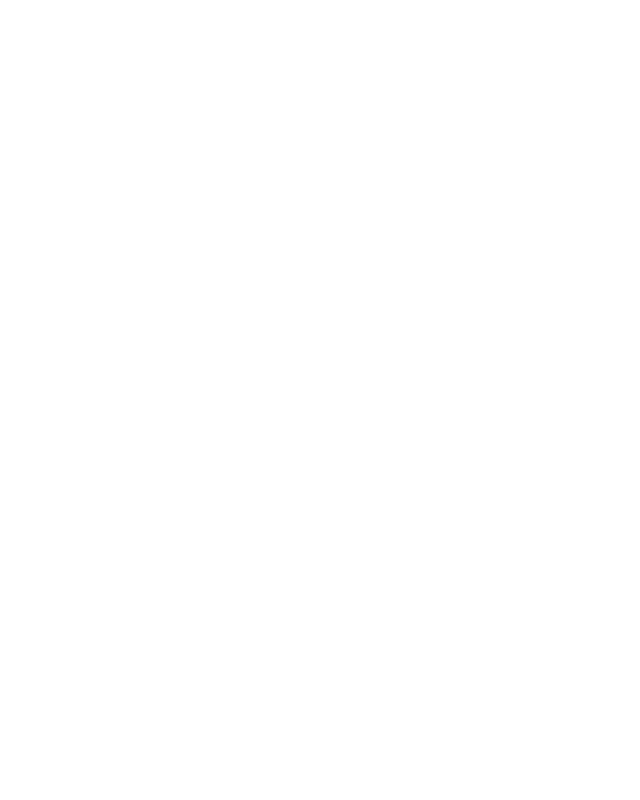
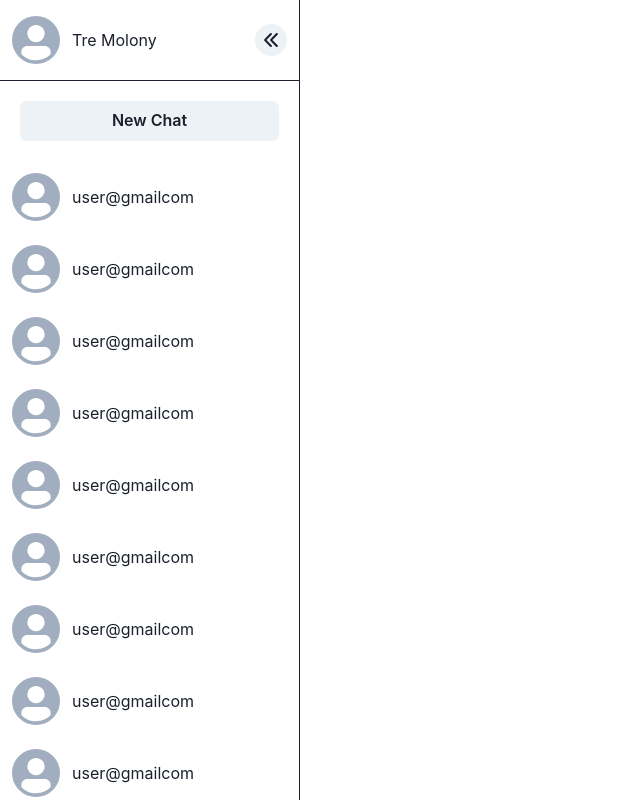
Before and after one commit to Dooootz/next-firebase-chat-app, a Next.js app: page / in a window 1280 px wide. Shown: the whole page, without its empty margins (0-640 px from the left). Built offline with nearby package versions, Linux system fonts and the light colour scheme.

Commit message:
Render sidebar to root page

```diff
--- a/pages/index.js
+++ b/pages/index.js
@@ -1,4 +1,5 @@
 import Head from 'next/head'
+import Sidebar from '../components/Sidebar'
 
 
 export default function Home() {
@@ -10,6 +11,7 @@
         <link rel="icon" href="/favicon.ico" />
       </Head>
 
+      <Sidebar />
     </div>
   )
 }
```
